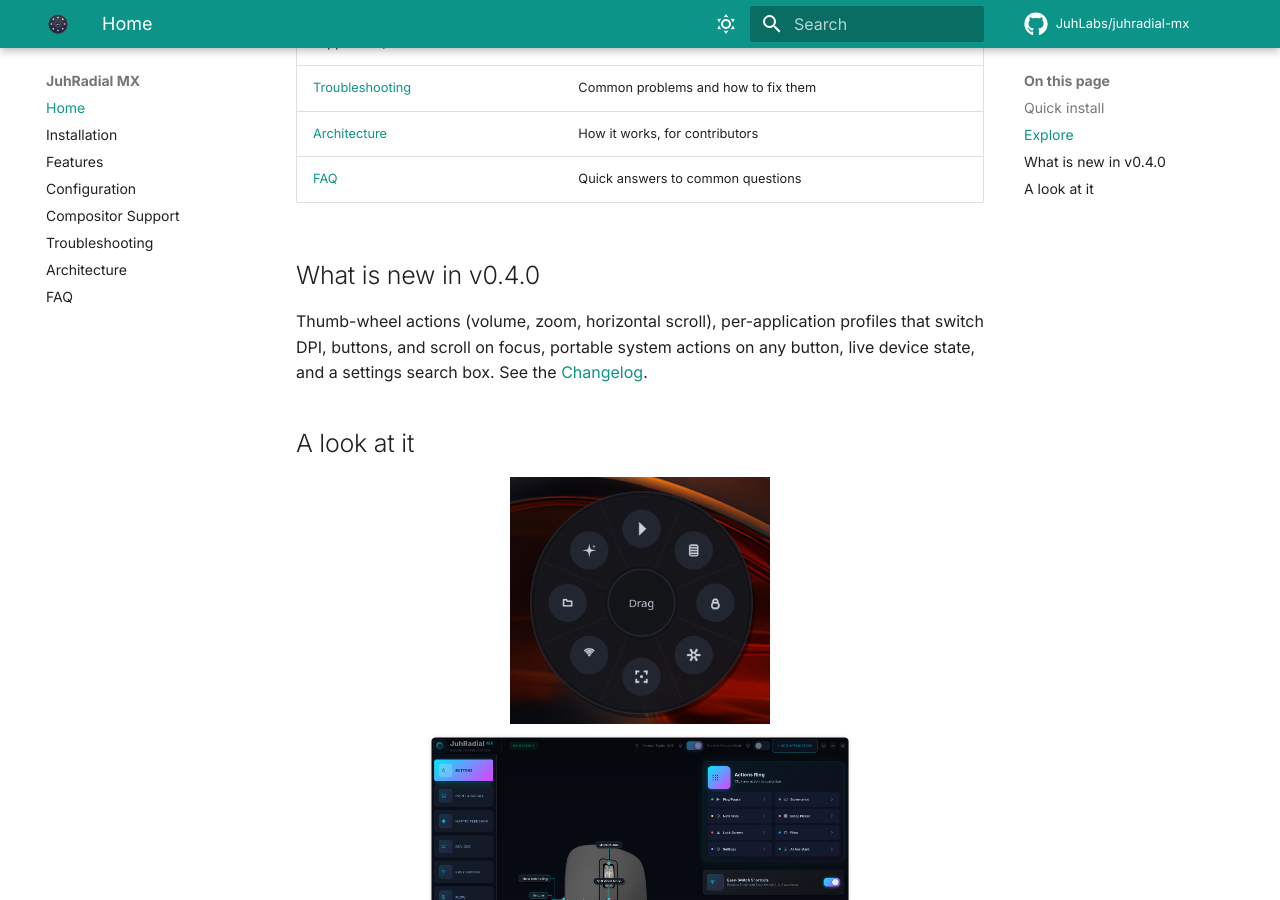
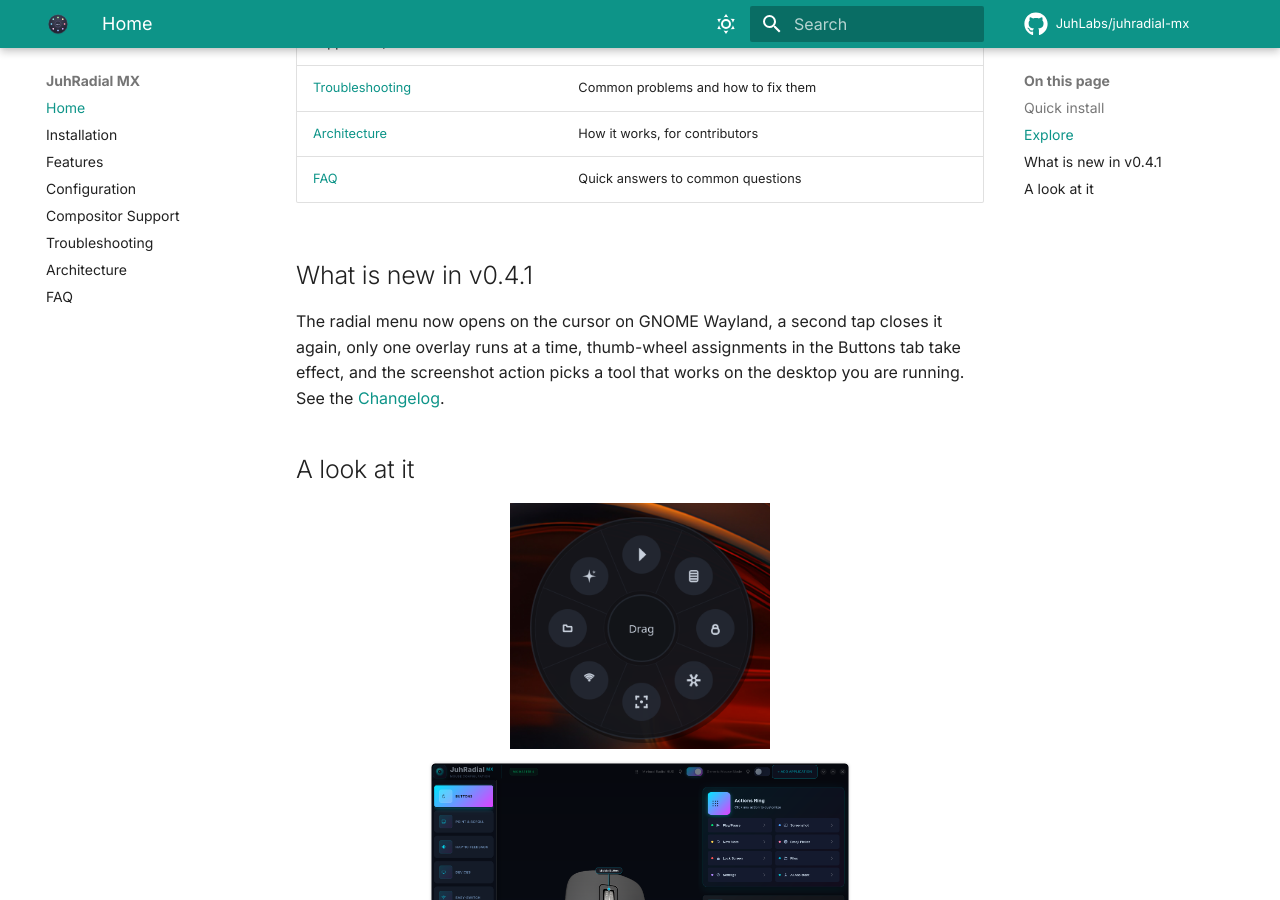
Before and after one commit to JuhLabs/juhradial-mx, an MkDocs documentation site: the page built from docs/index.md, in a window 1280 px wide and 900 px high, scrolled down 985 px. Built offline with MkDocs 1.6.1 and Material for MkDocs 9.7.7, drawn with Linux system fonts in a browser that asks for light colours; comment, search, counter and statistics services are not loaded.

```diff
--- a/docs/index.md
+++ b/docs/index.md
@@ -29,9 +29,9 @@ The installer detects your distro, installs dependencies, builds from source, an
 | [Architecture](architecture.md) | How it works, for contributors |
 | [FAQ](faq.md) | Quick answers to common questions |
 
-## What is new in v0.4.0
+## What is new in v0.4.1
 
-Thumb-wheel actions (volume, zoom, horizontal scroll), per-application profiles that switch DPI, buttons, and scroll on focus, portable system actions on any button, live device state, and a settings search box. See the [Changelog](https://github.com/JuhLabs/juhradial-mx/blob/master/CHANGELOG.md).
+The radial menu now opens on the cursor on GNOME Wayland, a second tap closes it again, only one overlay runs at a time, thumb-wheel assignments in the Buttons tab take effect, and the screenshot action picks a tool that works on the desktop you are running. See the [Changelog](https://github.com/JuhLabs/juhradial-mx/blob/master/CHANGELOG.md).
 
 ## A look at it
 
```
Also changed, not shown: CHANGELOG.md (+17 -0 lines), README.md (+2 -2 lines), .github/SECURITY.md, 5 other files.
